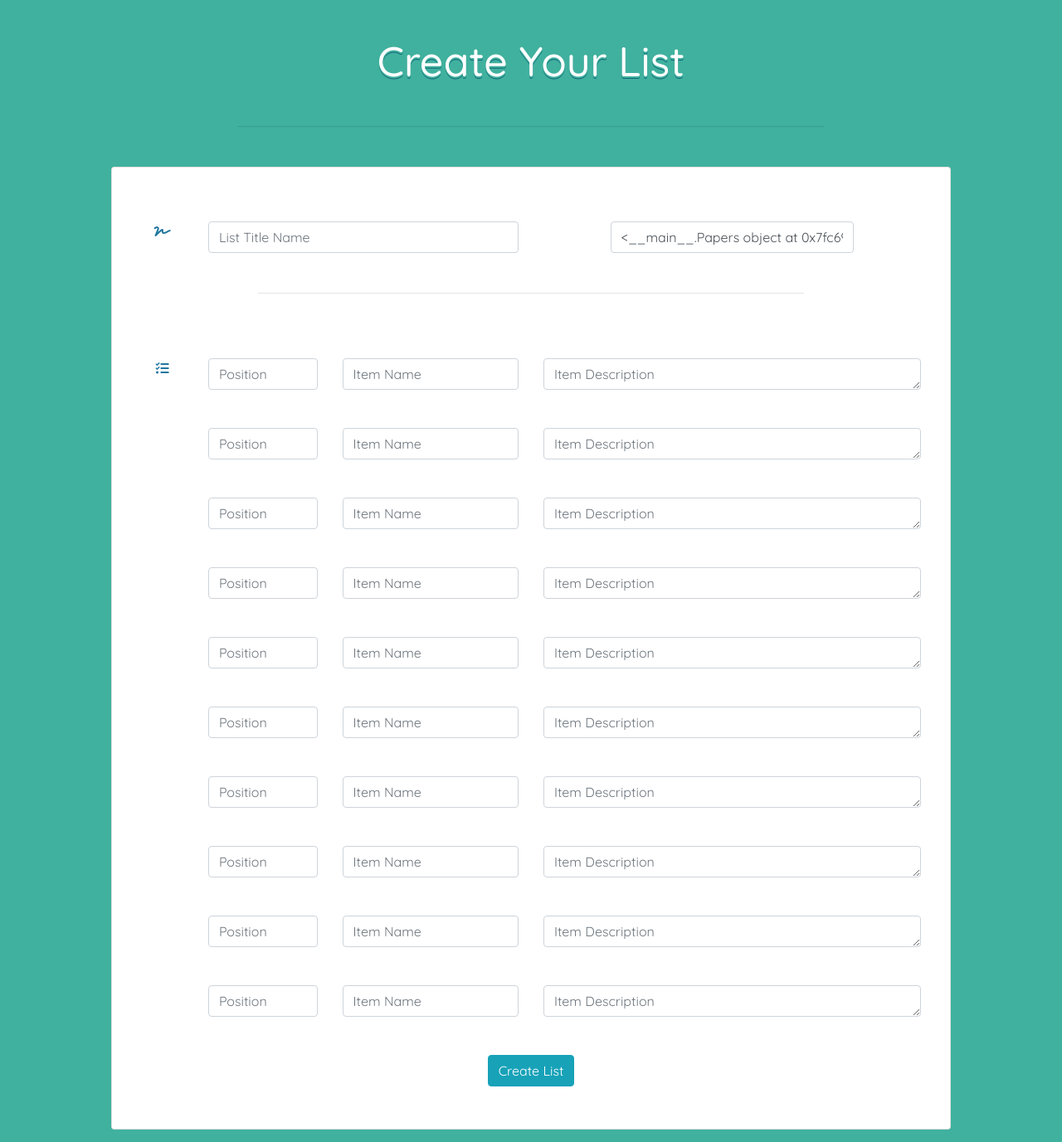
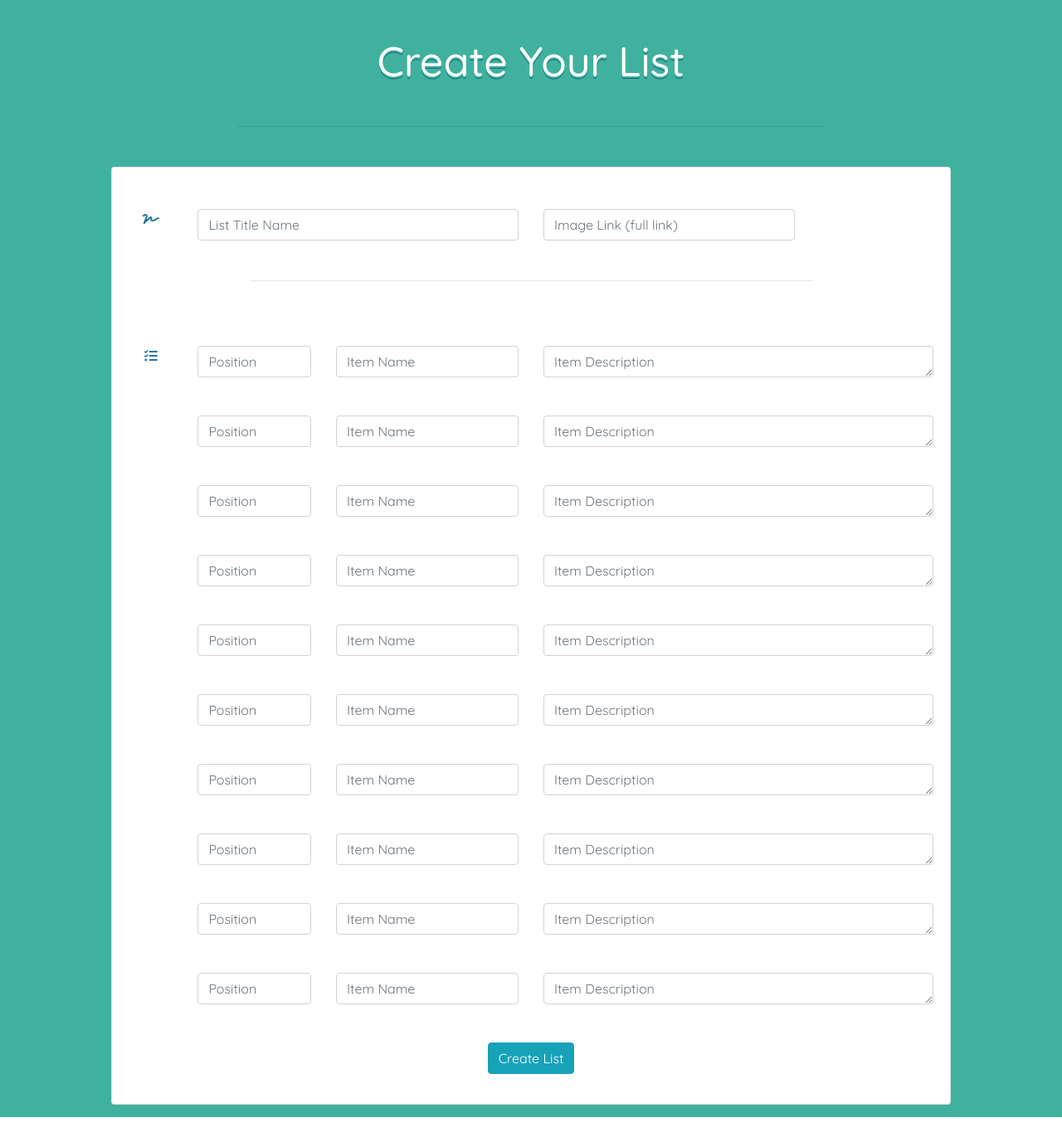
Before and after one commit to AntonIsaksson/milestone-project-3, a Flask app: page /create_list in a window 1280 px wide. Shown: the part 77-1454 px from the top of the page at 83% size. After the commit the page ends 1424 px from the top, so only its background shows below. Run offline with Flask 2, Linux system fonts and the light colour scheme; the visitor is signed in with stand-in values (Sample User, id 1); data that the repository does not hold is empty; some libraries are stand-ins or nearby versions.

Commit message:
Fixed Responsiveness Overall

```diff
--- a/app.py
+++ b/app.py
@@ -70,11 +70,6 @@
     return render_template('register.html')
 
 
-@app.route('/account')
-def account():
-    return render_template('account.html', users = mongo.db.users.find_one({'name': session['username']}))
-
-
 
 @app.route('/show_list')
 def show_list():
@@ -113,7 +108,7 @@
 
 
 
-#lists.insert_one(request.form.to_dict())
+
 @app.route('/insert_list', methods=['POST'])
 def insert_list():
     lists = mongo.db.lists
@@ -262,7 +257,6 @@
 
 
 if __name__ == "__main__":
-    #app.secret_key = 'mysecret'
     app.run(host=os.environ.get('IP'),
         port=os.environ.get('PORT'),
-        debug=False)
+        debug=True)
--- a/static/css/style.css
+++ b/static/css/style.css
@@ -1,25 +1,99 @@
 @import url(https://fonts.googleapis.com/css?family=Roboto+Slab:400,100,300,700);
 @import url('https://fonts.googleapis.com/css?family=Quicksand:400,500,700');
+
+
+/*----------------------------------- General Styling*/
 
 body {
     text-align: center;
     color: #fefefe;
     background-color: rgb(64, 177, 158);
-    /*background: url(/static/img/blue-curtains.jpg) no-repeat center fixed;
-    background-size: cover;
-    -webkit-background-size: cover;
-    -moz-background-size: cover;
-    -o-background-size: cover;*/
     font-family: "Quicksand", sans-serif;
 }
 
+.content-container {
+    margin-top: 76px;
+}
+
+/*--------- Headers*/
+h1 {
+    margin-top: 30px;
+    color: #fff;
+    text-shadow: 0 2px rgb(64, 177, 158), 0 3px rgb(19, 100, 120);
+    font-size: 50px;
+}
+
+h2 {
+    color: rgb(32, 118, 158);
+}
+
+h3{
+    font-size: 1.2rem;
+}
+h4 {
+    letter-spacing: .6px;
+    margin-top: 30px;
+    color: #fff;
+    margin: 1em 0 0.5em 0;
+    /* color: #fbec5d; */
+    font-weight: normal;
+    font-family: 'Ultra', sans-serif;
+    font-size: 60px;
+    text-transform: uppercase;
+    text-shadow: 0 2px rgb(64, 177, 158), 0 4px rgb(19, 100, 120);
+    font-size: 1rem;
+
+}
+
+h5 {
+    margin: 30px 30px 30px 0px;
+}
+
+/*--------- Buttons*/
+
+.btn-primary {
+    margin-top: 30px;
+}
+
+.btn-info, .btn-danger {
+    margin-top: 30px;
+}
+
+.btn-warning {
+    color: #fff;
+    background-color: #ccbf4b;
+    border: none;
+}
+
+.btn-warning:hover {
+    background-color: #378ea8;
+    color: #fff;
+    border: none;
+}
+
+/*--------- Buttons*/
+.my-4 {
+    width: 30%;
+}
+
+.my-5 {
+    width: 70%;
+}
+
+/*------------------------------------------------- Navbar*/
 .navbar {
     background-color: rgb(19, 100, 120);
     /*border-bottom: 1px solid aquamarine;*/
     border-bottom: 1px solid #09bbf5;
 }
 
+.logo {
+    height: 50px;
+    margin-right: 0 10px;
+    border-radius: 10%;
+    box-shadow: 0px 0px 10px rgba(200, 200, 200, 0.5);
 
+}
 
 .navbar-nav li a {
     margin-left: 30px;
@@ -165,52 +163,10 @@
 .home-page-list {
     text-align: center;
 }
-#create-list-content-wrapper {
-    padding: 15px;
-}
 
-#add-category-content-wrapper {
-    padding: 15px;
-}
+/*-------------------------------------------------Show Lists Page*/
 
-.create-list-card {
-    color: rgb(32, 118, 158);
-    padding: 15px;
-}
-
-.btn-primary {
-    margin-top: 30px;
-}
-
-.add-list-name-row {
-    padding-top: 30px;
-}
-
-.my-4 {
-    width: 30%;
-}
-
-.my-5 {
-    width: 70%;
-}
-
-.add-list-object-row {
-    padding-top: 30px;
-}
-
-i {
-    width: 40px;
-    color: rgb(32, 118, 158);
-}
-
-#list-item-modal {
-    color: rgb(32, 118, 158);
-}
-
-.modal-padding {
-    padding: 15px 10px;
-}
-/* Lists page - Sidebar */
+/* ---------------Lists page - Sidebar */
 
 #sidebar-wrapper {
     z-index: 1;
@@ -272,9 +248,112 @@
 
 .list-item-paragraf {
     text-align: left;
-    padding-left: 27px;
+    font-size: 14px;
 }
+
+/*-------------------------------------------------Create List Page*/
+
+
+#create-list-content-wrapper {
+    padding: 15px;
+}
+
+.create-list-card {
+    color: rgb(32, 118, 158);
+}
+
+.add-list-name-row {
+    padding-top: 30px;
+}
+
+.add-list-object-row {
+    padding-top: 30px;
+}
+
+i {
+    width: 40px;
+    color: rgb(32, 118, 158);
+}
+
+/*-------------------------------------------------LogIn / Register Page*/
+
+#login-register-content-wrapper {
+    padding: 15px;
+}
+
+.login-register-card{
+    color: rgb(32, 118, 158);
+    padding: 15px;
+}
+
 
 .form-signin {
     padding: 10px;
 }
+
+
+
+/*---Medium Screen (ipad)---*/
+@media (min-width: 481px){
+
+    h3{
+        font-size: 1.75rem;
+    }
+    #main-header {
+        line-height: 42px;
+    }
+
+    #wrapper.menuDisplayed #sidebar-wrapper {
+        width: 150px;
+    }
+
+    #wrapper.menuDisplayed #lists-page-content-wrapper {
+        padding-left: 150px;
+    }
+
+    .sidebar-nav li a {
+        font-size: 12px;
+    }
+
+    .list_heading{
+        font-size: 55px;
+    }
+
+    .list-item-paragraf {
+        text-align: left;
+        padding-left: 27px;
+        font-size: 16px;
+    }
+}
+
+/*---Large Screen---*/
+@media (min-width: 769px) {
+
+    .title{
+        padding: 30px 40px 30px 40px;
+    }
+
+    h4 {
+        font-size: 1.5rem;
+        line-height: 42px;
+    }
+    h5 {
+        margin: 30px 30px 30px 30px;
+    }
+
+    #wrapper.menuDisplayed #sidebar-wrapper {
+        width: 250px;
+    }
+
+    #wrapper.menuDisplayed #lists-page-content-wrapper {
+        padding-left: 250px;
+    }
+
+    .sidebar-nav li a {
+        font-size: 16px;
+        line-height: 25px;
+    }
+    .list-content-wrapper {
+        padding: 45px;
+    }
+}
--- a/static/js/main.js
+++ /dev/null
@@ -1,11 +0,0 @@
-$(document).ready(function(){
-
-    setActiveNavLink();
-
-    function setActiveNavLink(){
-        $('.navbar-nav li a').click(function(){
-            $('.navbar-nav li a').addClass('active')
-        });
-    }
-
-  });
--- a/templates/base.html
+++ b/templates/base.html
@@ -7,9 +7,7 @@
     <link rel="stylesheet" href="{{url_for('static', filename='css/style.css')}}">
     <link rel="stylesheet" href="https://cdnjs.cloudflare.com/ajax/libs/font-awesome/5.11.2/css/all.css">
     <script src="https://ajax.googleapis.com/ajax/libs/jquery/3.3.1/jquery.min.js"></script>
-    <!--From Video https://www.youtube.com/watch?v=vVx1737auSE-->
-    <!--<link rel="stylesheet" href="https://cdn.jsdelivr.net/npm/bulma@0.8.0/css/bulma.min.css">
-    <script defer src="https://use.fontawesome.com/releases/v5.3.1/js/all.js"></script>-->
+
 
     <title>TopTenMovies</title>
 </head>
@@ -50,6 +48,7 @@
                 </form>
                 {% endif %}
                 {% endblock %}
+
           </div>
       </nav>
 
@@ -64,7 +63,6 @@
         </div>
     </div>
 
-    <script type="text/javascript" src="{{url_for('static', filename='js/main.js')}}"></script>
 
 
     <script src="https://code.jquery.com/jquery-3.3.1.slim.min.js" integrity="sha384-q8i/X+965DzO0rT7abK41JStQIAqVgRVzpbzo5smXKp4YfRvH+8abtTE1Pi6jizo" crossorigin="anonymous"></script>
--- a/templates/create_list.html
+++ b/templates/create_list.html
@@ -4,24 +4,24 @@
 <div class="container-fluid" id="create-list-content-wrapper">
     <h1>Create Your List</h1>
     <div class="form-container">
-        <div class="col-md-10 offset-1">
+        <div class="col-md-10 offset-md-1">
             <span class="anchor" id="formUserEdit"></span>
             <hr class="my-5">
             <div class="card create-list-card card-outline-secondary">
                 <div class="card-body">
                     <!-- Create List Form -->
-                    <form class="form" action="{{ url_for('insert_list') }}" method="POST" role="form" autocomplete="off">
+                    <form class="form" action="/insert_list" method="POST" role="form" autocomplete="off">
                         <!--List Name Add-->
                         <div class="form-group row add-list-name-row">
                             <div class="col-1">
                                 <i class="fas fa-signature"></i>
                             </div>
-                            <div class="col-5">
+                            <div class="col-md-5">
                                 <input id="list_name" name="list_name" type="text" class="form-control" placeholder="List Title Name">
                             </div>
-                            <div class=" col-4 offset-1">
-                                <!--<input type="file" id="image_file" name="image_file" class="form-control-file" >-->
-                                <input id="image_file" name="image_file" type="text" class="form-control" placeholder="Image Link (full link)" value="{{lists.image_file}}">
+                            <div class=" col-md-4">
+
+                                <input id="image_file" name="image_file" type="text" class="form-control" placeholder="Image Link (full link)" value="">
                             </div>
                         </div>
                         <hr class="my-5">
@@ -30,15 +30,15 @@
                             <div class="col-1">
                                 <i class="fas fa-tasks"></i>
                             </div>
-                            <div class="col-2">
+                            <div class="col-md-2">
                                 <input type="number" class="form-control" id="list_object_number_1" name="list_object_number_1" placeholder="Position">
                             </div>
 
-                            <div class="col-3">
+                            <div class="col-md-3">
                                 <input id="list_object_name_1" name="list_object_name_1" type="text" class="form-control" placeholder="Item Name">
                             </div>
 
-                            <div class="col-6">
+                            <div class="col-md-6">
                                 <textarea class="form-control" id="list_object_description_1" name="list_object_description_1" placeholder="Item Description" rows="1"></textarea>
                             </div>
                         </div>
@@ -47,15 +47,15 @@
                             <div class="col-1">
 
                             </div>
-                            <div class="col-2">
+                            <div class="col-md-2">
                                 <input type="number" class="form-control" id="list_object_number_2" name="list_object_number_2" placeholder="Position">
                             </div>
 
-                            <div class="col-3">
+                            <div class="col-md-3">
                                 <input id="list_object_name_2" name="list_object_name_2" type="text" class="form-control" placeholder="Item Name">
                             </div>
 
-                            <div class="col-6">
+                            <div class="col-md-6">
                                 <textarea class="form-control" id="list_object_description_2" name="list_object_description_2" placeholder="Item Description" rows="1"></textarea>
                             </div>
                         </div>
@@ -64,15 +64,15 @@
                             <div class="col-1">
 
                             </div>
-                            <div class="col-2">
+                            <div class="col-md-2">
                                 <input type="number" class="form-control" id="list_object_number_3" name="list_object_number_3" placeholder="Position">
                             </div>
 
-                            <div class="col-3">
+                            <div class="col-md-3">
                                 <input id="list_object_name_3" name="list_object_name_3" type="text" class="form-control" placeholder="Item Name">
                             </div>
 
-                            <div class="col-6">
+                            <div class="col-md-6">
                                 <textarea class="form-control" id="list_object_description_3" name="list_object_description_3" placeholder="Item Description" rows="1"></textarea>
                             </div>
                         </div>
@@ -81,15 +81,15 @@
                             <div class="col-1">
 
                             </div>
-                            <div class="col-2">
+                            <div class="col-md-2">
                                 <input type="number" class="form-control" id="list_object_number_4" name="list_object_number_4" placeholder="Position">
                             </div>
 
-                            <div class="col-3">
+                            <div class="col-md-3">
                                 <input id="list_object_name_4" name="list_object_name_4" type="text" class="form-control" placeholder="Item Name">
                             </div>
 
-                            <div class="col-6">
+                            <div class="col-md-6">
                                 <textarea class="form-control" id="list_object_description_4" name="list_object_description_4" placeholder="Item Description" rows="1"></textarea>
                             </div>
                         </div>
@@ -98,15 +98,15 @@
                             <div class="col-1">
 
                             </div>
-                            <div class="col-2">
+                            <div class="col-md-2">
                                 <input type="number" class="form-control" id="list_object_number_5" name="list_object_number_5" placeholder="Position">
                             </div>
 
-                            <div class="col-3">
+                            <div class="col-md-3">
                                 <input id="list_object_name_5" name="list_object_name_5" type="text" class="form-control" placeholder="Item Name">
                             </div>
 
-                            <div class="col-6">
+                            <div class="col-md-6">
                                 <textarea class="form-control" id="list_object_description_5" name="list_object_description_5" placeholder="Item Description" rows="1"></textarea>
                             </div>
                         </div>
@@ -115,15 +115,15 @@
                             <div class="col-1">
 
                             </div>
-                            <div class="col-2">
+                            <div class="col-md-2">
                                 <input type="number" class="form-control" id="list_object_number_6" name="list_object_number_6" placeholder="Position">
                             </div>
 
-                            <div class="col-3">
+                            <div class="col-md-3">
                                 <input id="list_object_name_6" name="list_object_name_6" type="text" class="form-control" placeholder="Item Name">
                             </div>
 
-                            <div class="col-6">
+                            <div class="col-md-6">
                                 <textarea class="form-control" id="list_object_description_6" name="list_object_description_6" placeholder="Item Description" rows="1"></textarea>
                             </div>
                         </div>
@@ -132,15 +132,15 @@
                             <div class="col-1">
 
                             </div>
-                            <div class="col-2">
+                            <div class="col-md-2">
                                 <input type="number" class="form-control" id="list_object_number_7" name="list_object_number_7" placeholder="Position">
                             </div>
 
-                            <div class="col-3">
+                            <div class="col-md-3">
                                 <input id="list_object_name_7" name="list_object_name_7" type="text" class="form-control" placeholder="Item Name">
                             </div>
 
-                            <div class="col-6">
+                            <div class="col-md-6">
                                 <textarea class="form-control" id="list_object_description_7" name="list_object_description_7" placeholder="Item Description" rows="1"></textarea>
                             </div>
                         </div>
@@ -149,15 +149,15 @@
                             <div class="col-1">
 
                             </div>
-                            <div class="col-2">
+                            <div class="col-md-2">
                                 <input type="number" class="form-control" id="list_object_number_8" name="list_object_number_8" placeholder="Position">
                             </div>
 
-                            <div class="col-3">
+                            <div class="col-md-3">
                                 <input id="list_object_name_8" name="list_object_name_8" type="text" class="form-control" placeholder="Item Name">
                             </div>
 
-                            <div class="col-6">
+                            <div class="col-md-6">
                                 <textarea class="form-control" id="list_object_description_8" name="list_object_description_8" placeholder="Item Description" rows="1"></textarea>
                             </div>
                         </div>
@@ -166,15 +166,15 @@
                             <div class="col-1">
 
                             </div>
-                            <div class="col-2">
+                            <div class="col-md-2">
                                 <input type="number" class="form-control" id="list_object_number_9" name="list_object_number_9" placeholder="Position">
                             </div>
 
-                            <div class="col-3">
+                            <div class="col-md-3">
                                 <input id="list_object_name_9" name="list_object_name_9" type="text" class="form-control" placeholder="Item Name">
                             </div>
 
-                            <div class="col-6">
+                            <div class="col-md-6">
                                 <textarea class="form-control" id="list_object_description_9" name="list_object_description_9" placeholder="Item Description" rows="1"></textarea>
                             </div>
                         </div>
@@ -183,34 +183,18 @@
                             <div class="col-1">
 
                             </div>
-                            <div class="col-2">
+                            <div class="col-md-2">
                                 <input type="number" class="form-control" id="list_object_number_10" name="list_object_number_10" placeholder="Position">
                             </div>
 
-                            <div class="col-3">
+                            <div class="col-md-3">
                                 <input id="list_object_name_10" name="list_object_name_10" type="text" class="form-control" placeholder="Item Name">
                             </div>
 
-                            <div class="col-6">
+                            <div class="col-md-6">
                                 <textarea class="form-control" id="list_object_description_10" name="list_object_description_10" placeholder="Item Description" rows="1"></textarea>
                             </div>
                         </div>
-
-                        <!--<div class="form-group add-list-object-row row">
-                            <div class="col-1">
-                            </div>
-                            <div class="col-2">
-                                <input type="number" class="form-control" id="list_object_number_2" name="list_object_number_2" placeholder="Position">
-                            </div>
-
-                            <div class="col-3">
-                                <input id="list_object_name_2" name="list_object_name_2" type="text" class="form-control" placeholder="Item Name">
-                            </div>
-
-                            <div class="col-6">
-                                <textarea class="form-control" id="list_object_description_2" name="list_object_description_2" placeholder="Item Description" rows="1"></textarea>
-                            </div>
-                        </div>-->
                         <!--Submit Button-->
                         <div class="form-group row">
                             <div class="col-12">
```
Also changed, not shown: other parts of static/css/style.css (+32 -88 lines), templates/account.html (deleted, +0 -14 lines), templates/edit_list.html (+34 -38 lines), templates/home.html (+1 -16 lines), templates/login.html (+3 -40 lines), templates/register.html (+3 -26 lines), readMe.md (added), static/img/BeFunky-collage.png (deleted), static/img/action.png (deleted), static/img/blue-curtains.jpg (deleted), static/img/cinema.jpg (deleted), static/img/collage.1.png (deleted), static/img/home-bg.png (deleted).
